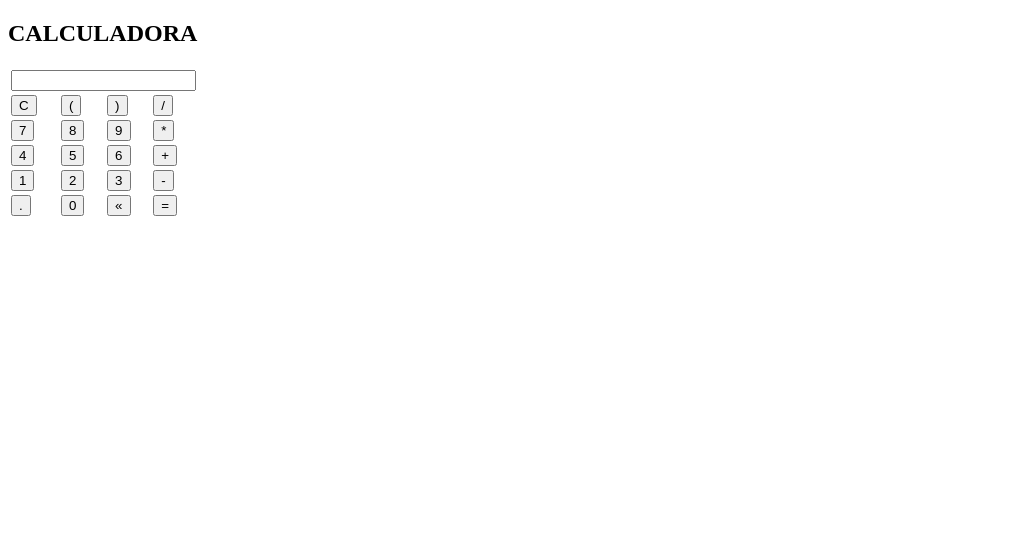
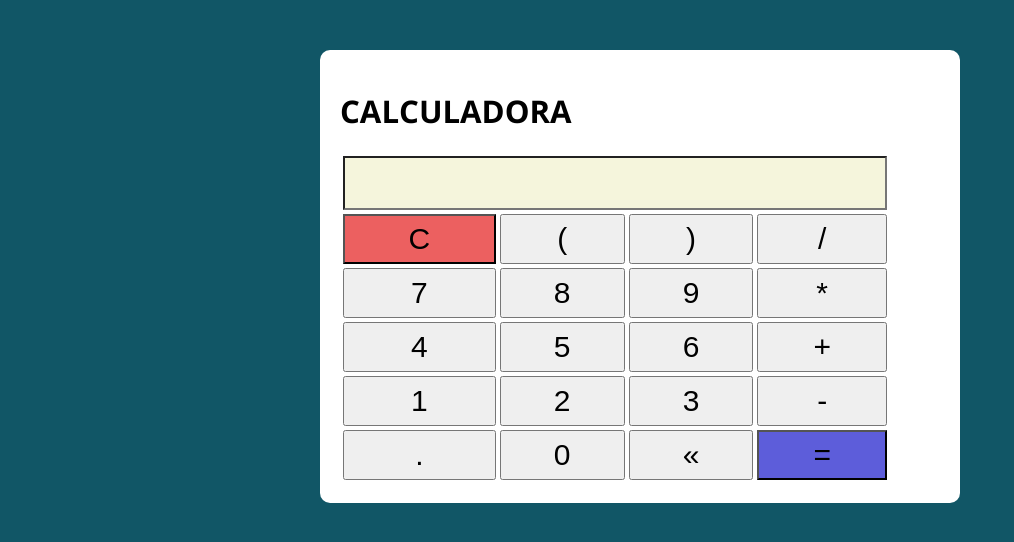
Before and after one commit to Corttezz/-calculator, a plain HTML site: page index.html in a window 1280 px wide. Shown: the whole page, without its empty margins (0-1014 px from the left). Drawn offline with nearby package versions, Linux system fonts and the light colour scheme; the site is published under a folder, as on GitHub Pages, so addresses that start at the root find nothing.

Commit message:
Update index.html

```diff
--- a/index.html
+++ b/index.html
@@ -5,7 +5,7 @@
     <meta http-equiv="X-UA-Compatible" content="IE=edge">
     <meta name="viewport" content="width=device-width, initial-scale=1.0">
     <title>Document</title>
-    <link rel="stylesheet" href="/style.css">
+    <link rel="stylesheet" href="./style.css">
 </head>
 <body>
     <section class="container">
@@ -55,6 +55,6 @@
 
   </table>
     </section>
-   <script src="main.js"></script>
+   <script src="./main.js"></script>
 </body>
 </html>
```
